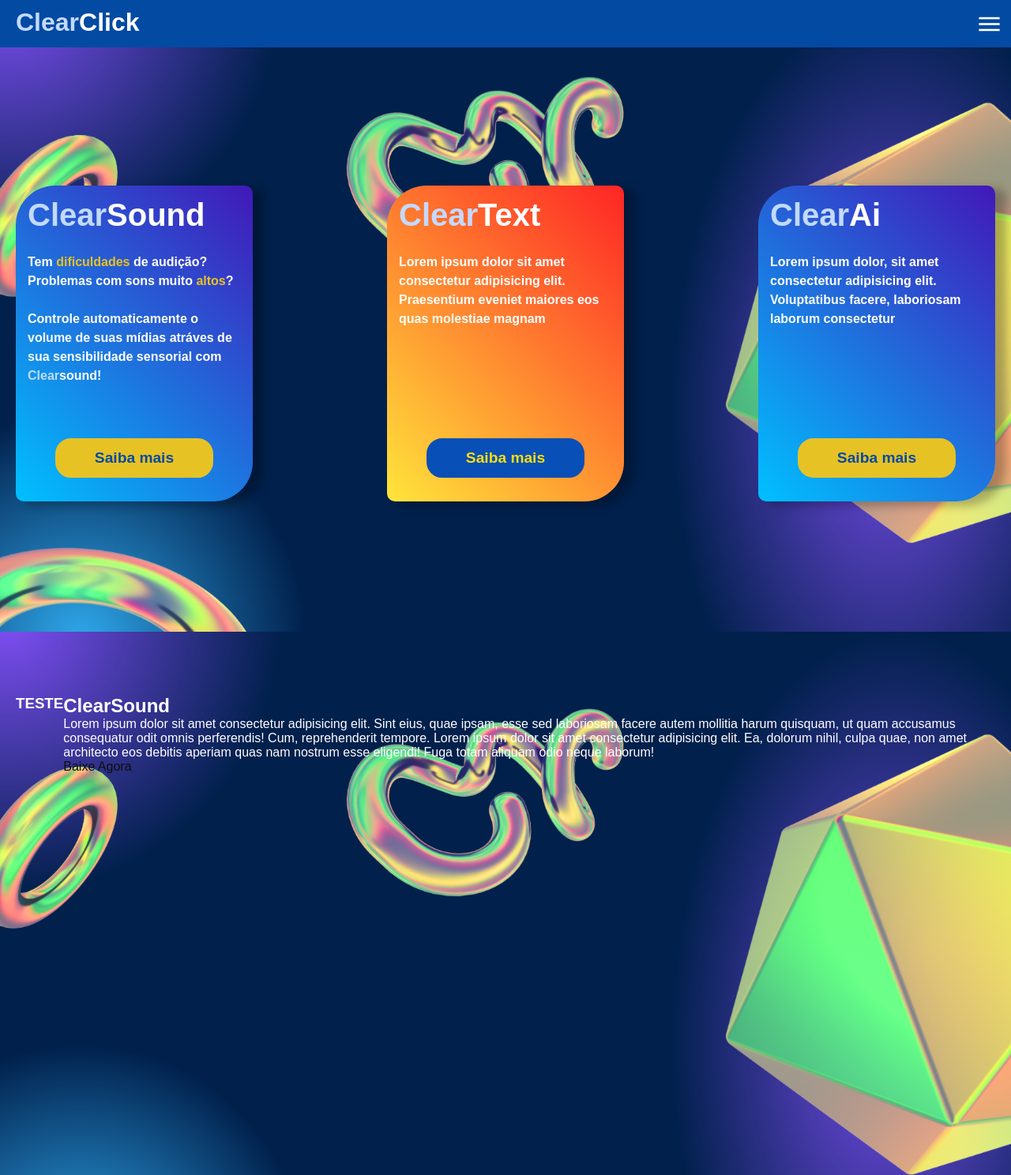
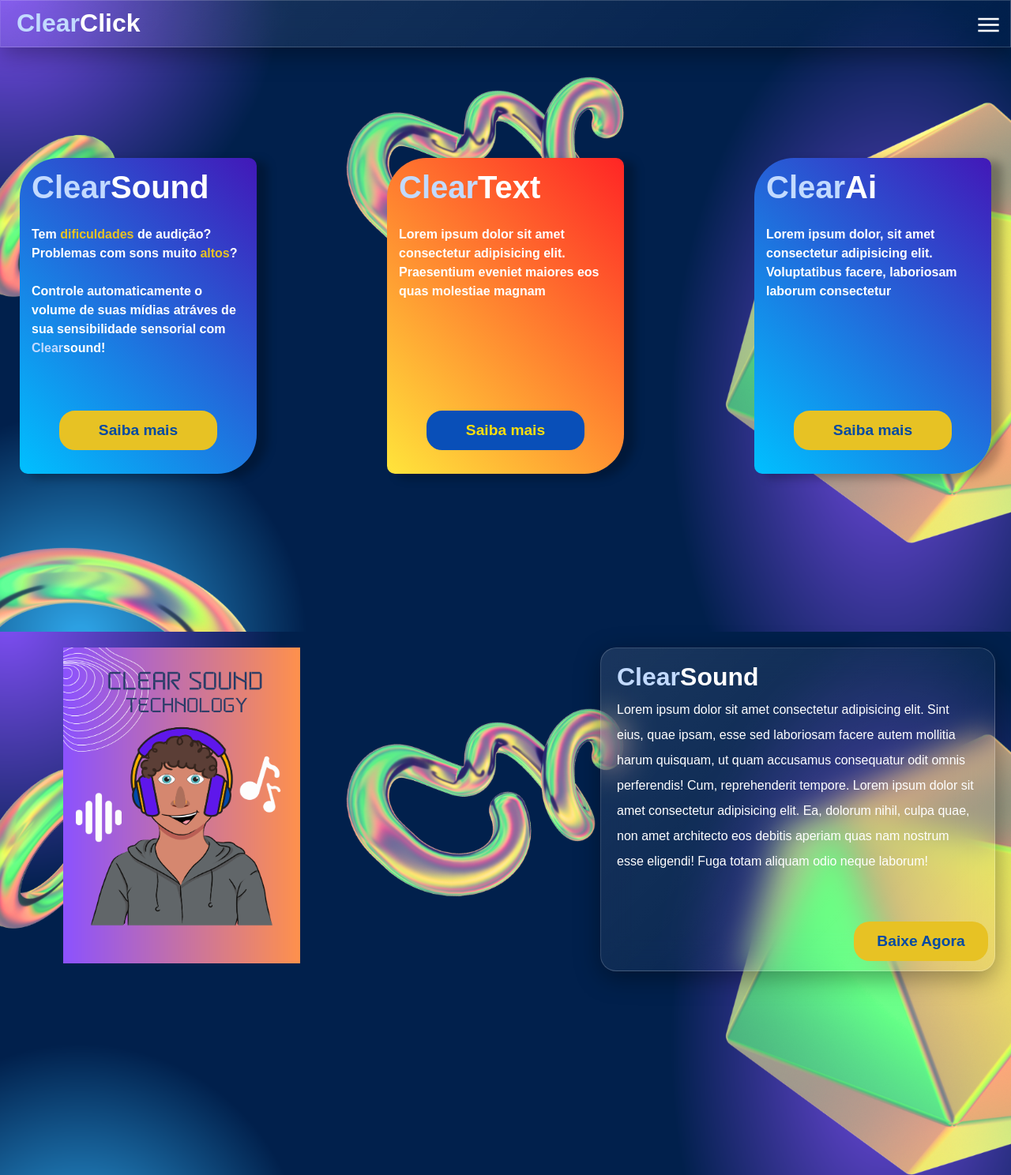
Before and after one commit to Matheus2Alves/Teanet, a plain HTML site: page tecno.html in a window 1280 px wide. Shown: the top 1488 px of the page at 79% size. Drawn offline with nearby package versions, Linux system fonts and the light colour scheme.

Commit message:
structure tecno

```diff
--- a/clear.css
+++ /dev/null
@@ -1,133 +0,0 @@
-@charset "UTF-8";
-
-* {
-    box-sizing: border-box;
-    padding: 0;
-    margin: 0;
-}
-
-html, body {
-    width: 100vw;
-    height: 100vh;
-}
-
-body {
-    font-family: 'Poppins', sans-serif;
-    font-size: 1em;
-    /*background-image: ; colocar uma imagem depois*/
-}
-
-a {
-    text-decoration: none;
-    color: rgb(14, 14, 14);
-}
-
-header {
-    background-color: #034aa3;
-    height: 60px;
-    padding: 10px;
-}
-
-header h1 {
-    padding-left: 10px;
-}
-
-#burguer {
-    position: fixed;
-    top: 13px;
-    right: 10px;
-    font-size: 35px;
-    color: white;
-}
-
-.menu-hamburguer-scroll {
-    background-color: #d4d4d4;
-    padding: 5px;
-    border-radius: 15px;
-    animation: mudar-cor 0.5s ease-in-out;
-}
-
-@keyframes mudar-cor {
-    from { background-color: #034aa3; }
-    to { background-color: #d4d4d4; }
-}
-
-.container {
-    display: grid;
-    grid-template-columns: 1fr;
-    padding: 20px;
-    background-color: #022146;
-}
-
-.coluna {
-    justify-self: center;
-    align-self: center;
-}
-
-.tecnologiasBox {
-    position: relative;
-    display: grid;
-    grid-template-columns: 1fr;
-    grid-template-rows: 70px 1fr 80px;
-    border: 2px solid;
-    width: 300px;
-    height: 400px;
-    padding: 15px;
-    margin-bottom: 50px;
-    border-radius: 20px;
-    background-color: #3c7ac6;
-    box-shadow: 3px 5px 12px 1px rgba(0, 0, 0, 0.363);
-    overflow: hidden;
-}
-
-.tecnologiasBox::before {
-    content: "";
-    position: absolute;
-    top: 0;
-    left: 0;
-    right: 0;
-    bottom: 0;
-    background: linear-gradient(to bottom right, #f7df1e, #e98f28);
-    opacity: 0.7;
-    z-index: 1;
-}
-
-.tecnologiasBox h2 {
-    grid-column: 1;
-    font-size: 2.5em;
-    grid-row: 1;
-}
-
-.tecnologiasBox p {
-    align-self: flex;
-    grid-row: 2;
-}
-
-.saibaMaisButton {
-    grid-row: 3;
-    display: grid;
-    align-self: center;
-    justify-self: center;
-    justify-content: center;
-    align-items: center;
-    background-color: #e7c224;
-    border-radius: 20px;
-    width: 200px;
-    height: 50px;
-    font-size: 1.2em;
-    border: 3px solid #e7c224;
-    position: relative;
-}
-
-.saibaMaisButton a {
-    color: #034aa3;
-}
-
-.saibaMaisButton:hover a {
-    color: #034aa3;
-}
-
-footer a {
-    background-color: #034aa3;
-    height: 60px;
-}
--- a/estilo/cleartecno.css
+++ b/estilo/cleartecno.css
@@ -7,7 +7,7 @@
 }
 
 html, body{
-    width: 100vw;
+    width: 100%;
     height: 100vh;
 }
 
@@ -189,6 +189,22 @@ footer a{
 
 @media (min-width: 769px) {
 
+    body {
+        background: black url(../imagens/bktecno.png) no-repeat fixed;
+        background-size: cover;
+    }
+
+    header {
+        position: fixed;
+        width: 100%;
+        background: linear-gradient(135deg, rgba(255, 255, 255, 0.1), rgba(255, 255, 255, 0));
+        -webkit-backdrop-filter: blur(20px);
+        backdrop-filter: blur(20px);
+        box-shadow: 0 8px 32px 0 rgba(0, 0, 0, 0.37);
+        border: 1px solid rgba(255, 255 ,255, 0.18);
+        z-index: 1;
+    }
+
     .tecnosc {
         display: grid;
         grid-template-columns: 2fr;
@@ -197,30 +213,68 @@ footer a{
         height: 100vh;
     }
 
-    body {
-        background: black url(../imagens/bktecno.png) no-repeat fixed;
-        background-size: cover;
-    }
-
     .container {
        display: flex;
        justify-content: space-between;
        height: 100vh;
     }
 
+    .tecnologiasBox {
+        margin: 5px;
+    }
+
     .containerex {
         padding: 20px;
+        display: grid;
+        grid-template-columns: 2fr;
+        grid-template-rows: 3fr;
     }
 
-    .imgsound {
+    .img {
         grid-column: 1;
-
+        margin-left: 60px;
+        border-radius: 20px;
     }
 
-    .txtsound {
-
+    .text {
         grid-column: 2;
+        width: 500px;
+        line-height: 2em;
+        background: linear-gradient(135deg, rgba(255, 255, 255, 0.1), rgba(255, 255, 255, 0));
+        -webkit-backdrop-filter: blur(20px);
+        backdrop-filter: blur(20px);
+        box-shadow: 0 8px 32px 0 rgba(0, 0, 0, 0.37);
+        border: 1px solid rgba(255, 255 ,255, 0.18);
+        border-radius: 20px;
+        padding: 20px;
+        height: 410px;
     }
 
+    .text h2 {
+        font-size: 2em;
+        margin-bottom: 10px;
+    }
+
+    .btt-download {
+        display: flex;
+        justify-content: center;
+        align-items: center;
+        background-color: #e7c224;
+        width: 170px;
+        height: 50px;
+        border-radius: 20px;
+        font-size: larger;
+        font-weight: bolder;
+        margin-top: 60px;
+        margin-left: 300px;
+    }
+
+    .btt-download a {
+        color: #034aa3;
+    }
+
+    .btt-download:hover {
+        background-color: #d4d4d4;
+    }
 
 }
--- a/tecno.html
+++ b/tecno.html
@@ -34,7 +34,7 @@
             <h2><span class="clear">Clear</span>Sound</h2>
             <p>Tem <span class="destaquel">dificuldades</span> de audição? Problemas com sons muito <span class="destaquel">altos</span>? <br> <br> Controle automaticamente o volume de suas mídias atráves de sua sensibilidade sensorial com <span class="clear">Clear</span>sound! </p>
             <div class="saibaMaisButton">
-                <a href="#">
+                <a href="soundex">
                     <p>Saiba mais</p>
                 </a>
             </div>
@@ -61,10 +61,10 @@
     <section class="containerex">
         <section class="soundex tecnosc">
             <div class="img imgsound">
-                <h1>TESTE</h1>
+                <img src="./imagens/clSound-img.png" alt="Clear Sound ilustração" width="300px" height="400px">
             </div>
             <div class="text txtsound">
-                <h2>ClearSound</h2>
+                <h2><span class="clear">Clear</span>Sound</h2>
                 <p>Lorem ipsum dolor sit amet consectetur adipisicing elit. Sint eius, quae ipsam, esse sed laboriosam facere autem mollitia harum quisquam, ut quam accusamus consequatur odit omnis perferendis! Cum, reprehenderit tempore. Lorem ipsum dolor sit amet consectetur adipisicing elit. Ea, dolorum nihil, culpa quae, non amet architecto eos debitis aperiam quas nam nostrum esse eligendi! Fuga totam aliquam odio neque laborum!</p>
                 <div class="btt-download">
                     <a href="#">Baixe Agora</a>
@@ -77,7 +77,7 @@
 
             </div>
             <div class="text txttecnotxt">
-                <h2>ClearText</h2>
+                <h2><span class="clear">Clear</span>Text</h2>
                 <p>Lorem ipsum dolor sit amet consectetur adipisicing elit. Sint eius, quae ipsam, esse sed laboriosam facere autem mollitia harum quisquam, ut quam accusamus consequatur odit omnis perferendis! Cum, reprehenderit tempore. Lorem ipsum dolor sit amet consectetur adipisicing elit. Ea, dolorum nihil, culpa quae, non amet architecto eos debitis aperiam quas nam nostrum esse eligendi! Fuga totam aliquam odio neque laborum!</p>
                 <div class="btt-download">
                     <a href="#">Baixe Agora</a>
@@ -90,7 +90,7 @@
 
             </div>
             <div class="text txtai">
-                <h2>ClearAI</h2>
+                <h2><span class="clear">Clear</span>AI</h2>
                 <p>Lorem ipsum dolor sit amet consectetur adipisicing elit. Sint eius, quae ipsam, esse sed laboriosam facere autem mollitia harum quisquam, ut quam accusamus consequatur odit omnis perferendis! Cum, reprehenderit tempore. Lorem ipsum dolor sit amet consectetur adipisicing elit. Ea, dolorum nihil, culpa quae, non amet architecto eos debitis aperiam quas nam nostrum esse eligendi! Fuga totam aliquam odio neque laborum!</p>
                 <div class="btt-download">
                     <a href="#">Baixe Agora</a>
```
Also changed, not shown: clearsound.html (deleted, +0 -19 lines), estilo/clearclick.css (+12 -11 lines), time.html (+1 -1 lines), imagens/clSound-img.png (added).
